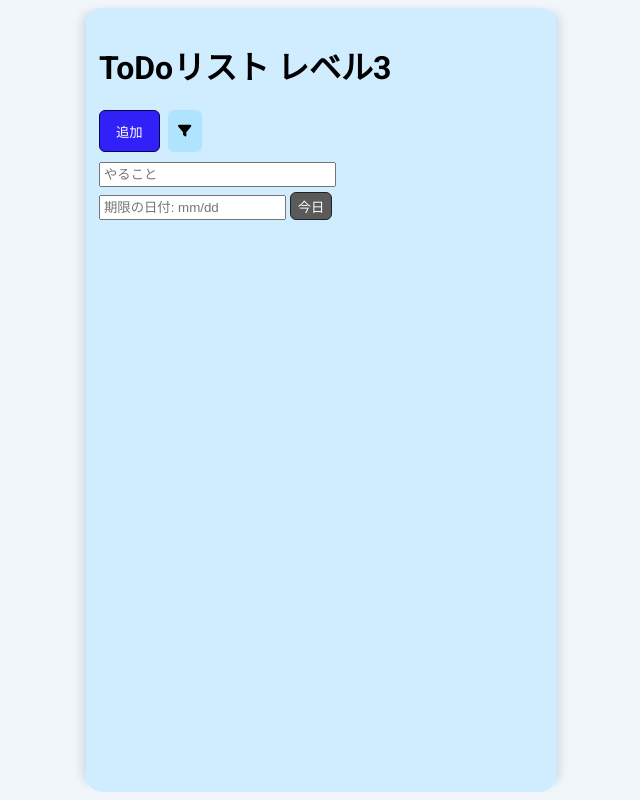
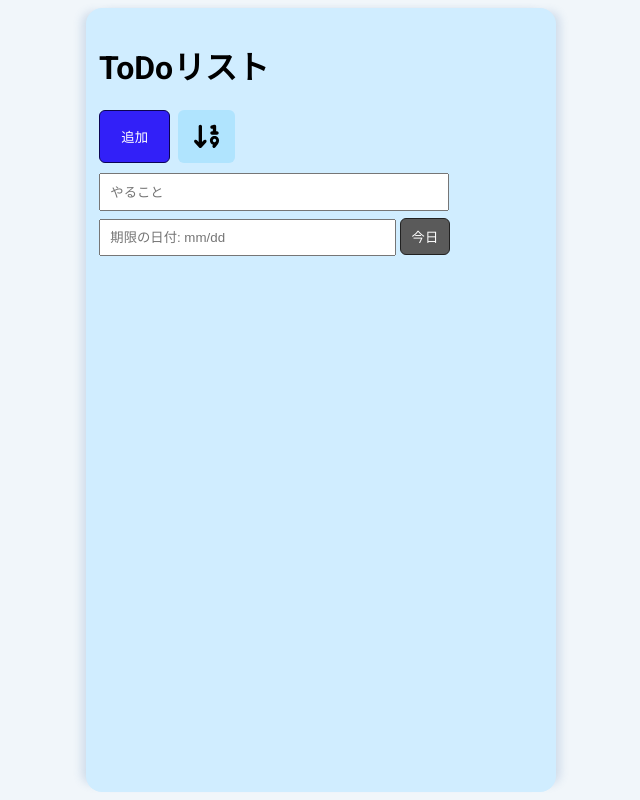
Before and after one commit to Paruky/todo-list, a plain HTML site: page index.html in a window 1280 px wide. Shown: the whole page, without its empty margins (319-959 px from the left). Drawn offline with nearby package versions, Linux system fonts and the light colour scheme.

Commit message:
Add files via upload

```diff
--- a/index.html
+++ b/index.html
@@ -36,11 +36,12 @@
     }
 
     #textbox, #datebox {
-      padding: 3px;
-      margin-bottom: 5px;
+      padding: 0.7em;
+      padding-right: 8em;
+      margin-bottom: 7px;
     }
     #textbox {
-      padding-right: 4em;
+      padding-right: 12em;
     }
     .list {
       list-style-type: none;
@@ -103,13 +104,13 @@
       border: rgb(11, 4, 84) 1px solid;
       color: #fff;
       border-radius: 6px;
-      padding: 0.8em 1.2em;
+      padding: 1.2em 1.6em;
       cursor: pointer;
     }
 
     /* ソートボタン */
     #sort {
-      padding: 0.6em 0.8em;
+      padding: 1em 1em;
       background-color: rgba(129, 212, 253, 0.4);
       border-radius: 6px;
       border: none;
@@ -124,7 +125,6 @@
 
     #sort i {
       color: #215bb3;
-      font-size: 1.2em;
     }
 
     #today {
@@ -132,7 +132,7 @@
       border: rgb(33, 33, 33) 1px solid;
       color: #fff;
       border-radius: 6px;
-      padding: 0.25em 0.5em;
+      padding: 0.6em 0.8em;
       cursor: pointer;
     }
   </style>
@@ -301,10 +301,10 @@
 <body>
   <div class="container">
       <div class="upper">
-        <h1>ToDoリスト レベル3</h1>
+        <h1>ToDoリスト</h1>
         <div class="btn-group">
           <button id="addbtn" onclick="add()">追加</button>
-          <button id="sort" onclick="sortByDeadline()"><i class="fa-solid fa-filter"></i></button>
+          <button id="sort" onclick="sortByDeadline()"><i class="fa-solid fa-arrow-down-1-9 fa-2x"></i></button>
         </div>
         <input type="text" id="textbox" placeholder="やること"><br>
         <input type="text" id="datebox" placeholder="期限の日付: mm/dd">
```
